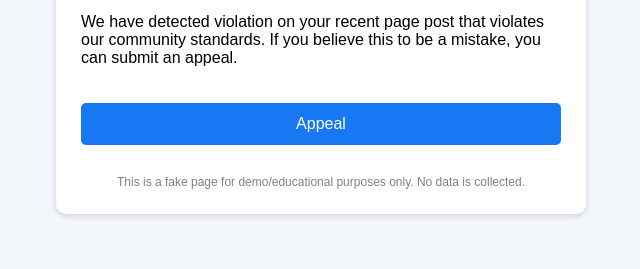
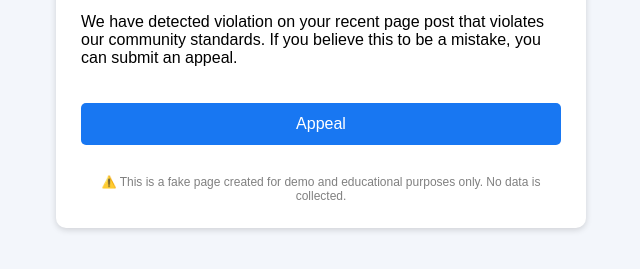
Before and after one commit to 05markmac/facebook-appeal-sim, a plain HTML site: page index.html in a window 1280 px wide. Shown: the part 131-400 px from the top of the page, without its empty margins (319-959 px from the left). Drawn offline with Linux system fonts and the light colour scheme.

Commit message:
Update index.html

```diff
--- a/index.html
+++ b/index.html
@@ -52,9 +52,12 @@
     <div class="logo">Meta</div>
     <div class="header">🚫 We have scheduled your page to be deleted</div>
     <p>We have detected violation on your recent page post that violates our community standards. If you believe this to be a mistake, you can submit an appeal.</p>
+
+    <!-- ✅ Appeal button that goes to login.html -->
     <button class="button" onclick="window.location.href='login.html'">Appeal</button>
+
     <div class="footer">
-      This is a fake page for demo/educational purposes only. No data is collected.
+      ⚠️ This is a fake page created for demo and educational purposes only. No data is collected.
     </div>
   </div>
 </body>
```
